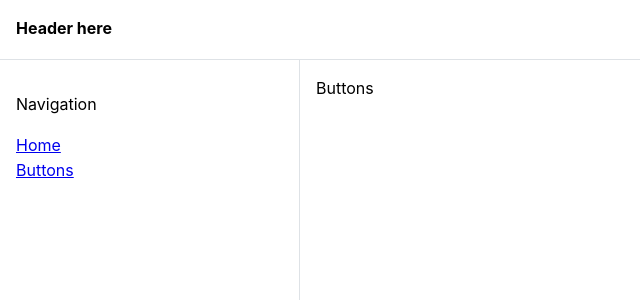
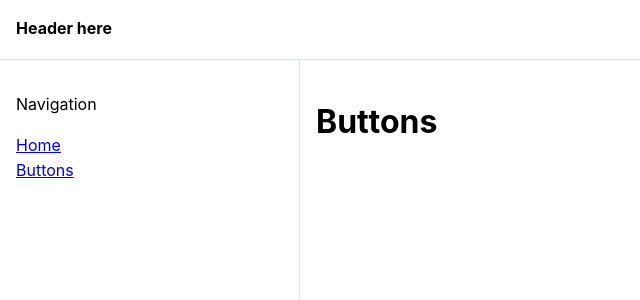
Before and after one commit to goodhuman-me/mantine-demo, a React (Vite) app: page /buttons in a window 1280 px wide. Shown: the top 300 px of the page, without its empty margins (0-640 px from the left). Built offline with nearby package versions, Linux system fonts and the light colour scheme.

Commit message:
feat: Added Buttons view

```diff
--- a/src/routes/router.tsx
+++ b/src/routes/router.tsx
@@ -4,11 +4,12 @@ import {
   Route,
 } from "react-router-dom";
 import App from "../App.tsx";
+import Buttons from "../views/Buttons.tsx";
 
 const routes = (
   <Route path="/" element={<App />}>
     <Route path="/" element={<div>Home</div>} />
-    <Route path="buttons" element={<div>Buttons</div>} />
+    <Route path="buttons" element={<Buttons />} />
   </Route>
 );
 
--- /dev/null
+++ b/src/views/Buttons.tsx
@@ -0,0 +1,9 @@
+import React from "react";
+
+export default function Buttons() {
+  return (
+    <div>
+      <h1>Buttons</h1>
+    </div>
+  );
+}
```
